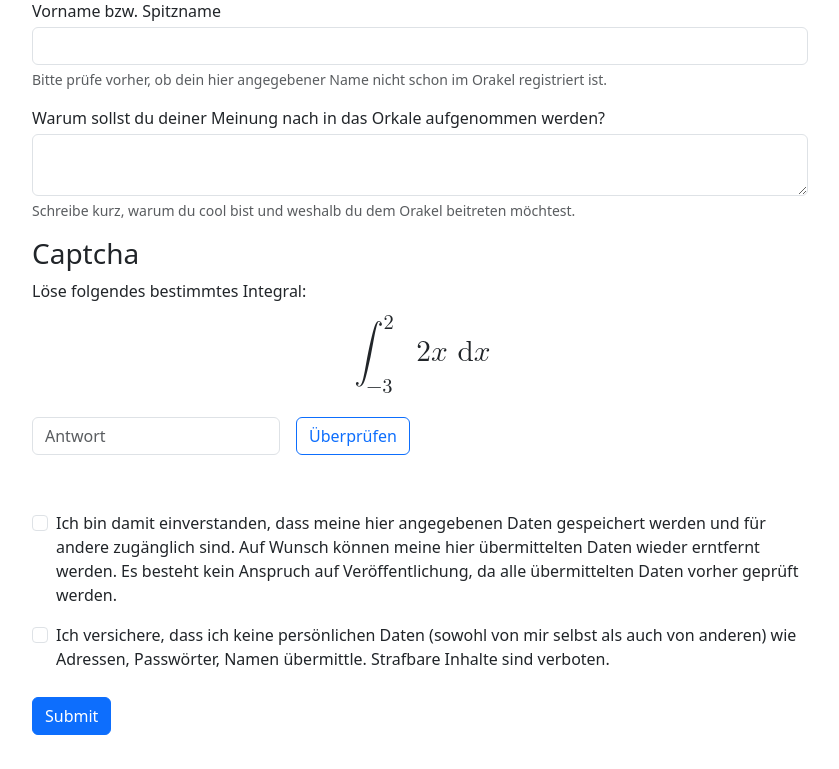
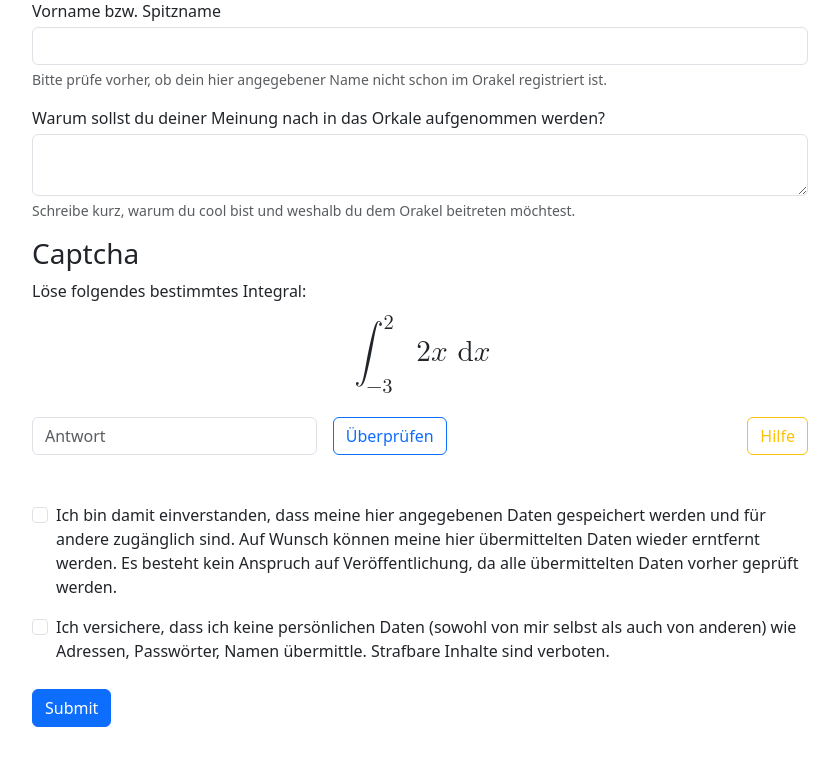
Before and after one commit to ediiiiiiii/ediii.de, a Flask app: page /request-coolness/ in a window 1280 px wide. Shown: the part 145-914 px from the top of the page, without its empty margins (220-1059 px from the left). Run offline with Flask 3, Linux system fonts and the light colour scheme.

Commit message:
Added help for solving the Integral

```diff
--- a/templates/orakel_request.html
+++ b/templates/orakel_request.html
@@ -53,11 +53,15 @@
                     </mrow>
                 </math>
                 <div class="row mb-5 g-3">
-                    <div class="col-4 mb-2">
+                    <div class="col-12 col-sm">
                         <input type="number" id="captcha" class="form-control" maxlength="20" placeholder="Antwort" required>
                     </div>
-                    <div class="col-md-6 ">
+                    <div class="col-6 col-sm-auto d-grid ">
                         <button type="button" class="btn btn-outline-primary" onclick="checkCaptcha()">Überprüfen</button>
+                    </div>
+                    <div class="col-auto col-sm m-0 p-0"></div>
+                    <div class="col-6 col-sm-auto d-grid ">
+                        <button type="button" class="btn btn-outline-warning" onclick="window.open(generateLink(), '_blank').focus();">Hilfe</button>
                     </div>
                 </div>
             </div>
@@ -97,13 +101,15 @@ function generateCaptcha() {
     document.getElementById("captcha1").innerHTML = getRandomInt(1, 3);
     document.getElementById("captcha2").innerHTML = getRandomInt(1, 5) * 2;
     document.getElementById("captcha3").innerHTML = getRandomInt(1, 3);
+    console.log(generateLink());
 }
 
 function generateLink() {
-    captcha1 = "-" + document.getElementById("captcha1")
-    captcha2 = document.getElementById("captcha2")
-    captcha3 = document.getElementById("captcha3")
+    captcha1 = "-" + document.getElementById("captcha1").innerHTML
+    captcha2 = document.getElementById("captcha2").innerHTML
+    captcha3 = document.getElementById("captcha3").innerHTML
     var url = "https://de.wolframalpha.com/input?i2d=true&i=Integrate%5B"+captcha2+"x%2C%7Bx%2C"+captcha1+"%2C"+captcha3+"%7D%5D&lang=en";
+    return url;
 }
 
 function checkCaptcha() {
```
